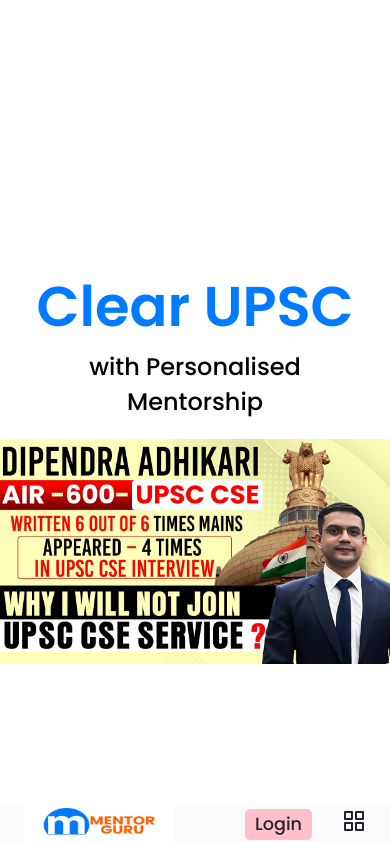
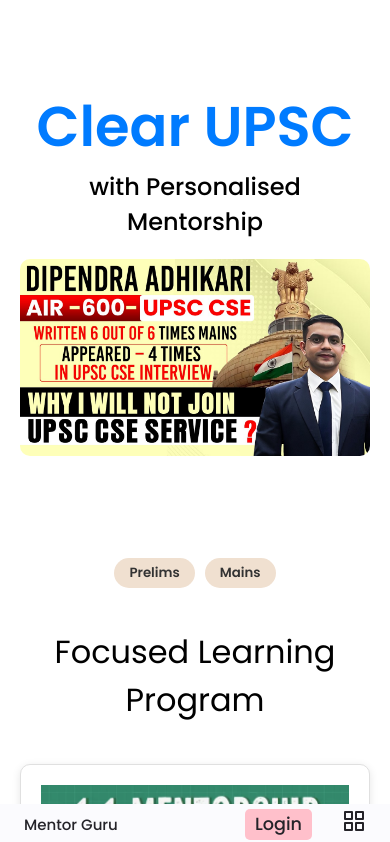
Before and after one commit to jaichaudhary/mentor-guru, a React (Create React App) app: page / in a window 390 px wide. Shown: the top 842 px of the page. Built offline with nearby package versions, Linux system fonts and the light colour scheme.

Commit message:
changes styles a bit

```diff
--- a/src/components/home/home.css
+++ b/src/components/home/home.css
@@ -1,9 +1,9 @@
 .home {
-  height: 100vh;
+  /* height: 100vh; */
   display: flex;
   flex-direction: column;
   align-items: center;
-  justify-content: center;
+  /* justify-content: center; */
   text-align: center;
   padding: 0 20px;
 }
@@ -52,6 +52,7 @@
   max-width: 100%; /* Ensures the image doesn’t exceed its container */
   margin-top: 20px;
   border-radius: 10px; /* Optional: Add rounded corners */
+  margin-bottom: 5vh;
 }
 
 /* Media Query for larger screens */
@@ -116,7 +117,7 @@
     font-size: 1rem;
   }
   .home__img {
-    max-width: 400px; /* Adjust image size for small screens */
+    max-width: 350px; /* Adjust image size for small screens */
     height: auto;
   }
 }
--- a/src/components/navbar/navbar.js
+++ b/src/components/navbar/navbar.js
@@ -57,12 +57,12 @@
     >
       <nav className="nav container">
         {/* todo */}
-        {/* <a href="#mentor__guru" className="nav__logo">
+        <a href="#mentor__guru" className="nav__logo">
           Mentor Guru
-        </a> */}
-        <div>
+        </a>
+        {/* <div>
           <img src="img/logo.png" className="nav__img" />
-        </div>
+        </div> */}
 
         <div
           className={`nav__menu ${isNavToggle ? "show__menu" : ""}`}
```
